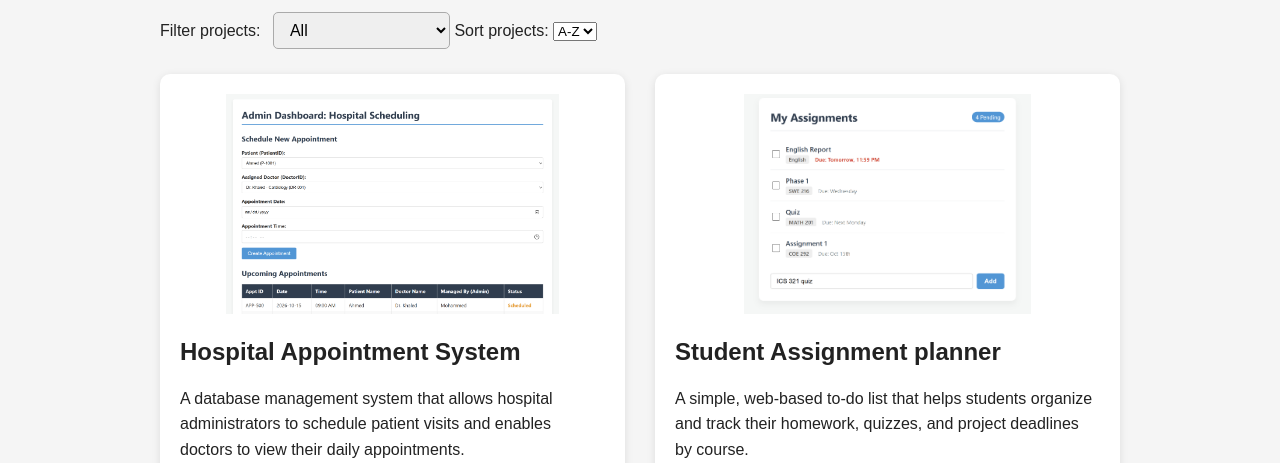
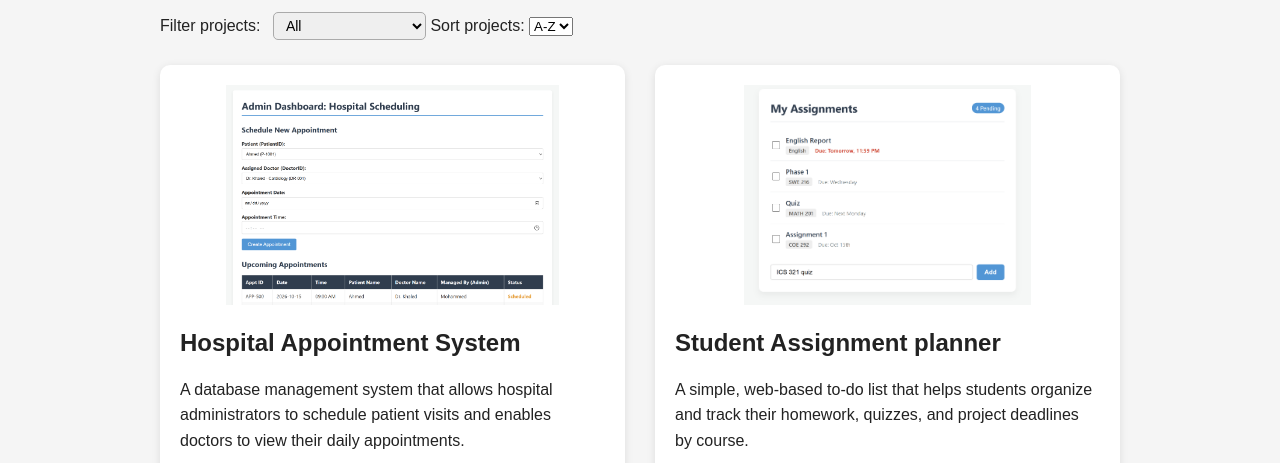
Before and after one commit to Raghad-Murayh/202254020-RaghadMurayh-assignment3, a plain HTML site: page index.html in a window 1280 px wide. Shown: the part 637-1100 px from the top of the page. Drawn offline with Linux system fonts and the light colour scheme; no server answers.

Commit message:
Add padding and font size adjustments to project filter

```diff
--- a/styles.css
+++ b/styles.css
@@ -117,6 +117,10 @@ section h1 {
 
     font-size: 16px;
     cursor: pointer;
+}
+#project-filter {
+    padding: 4px 8px;
+    font-size: 14px;
 }
 .projects-container {
     display: flex;
```
